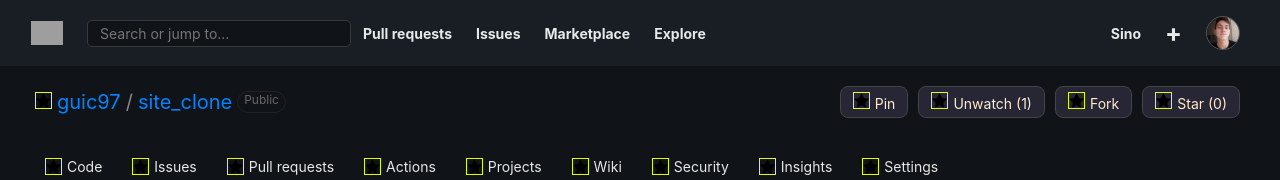
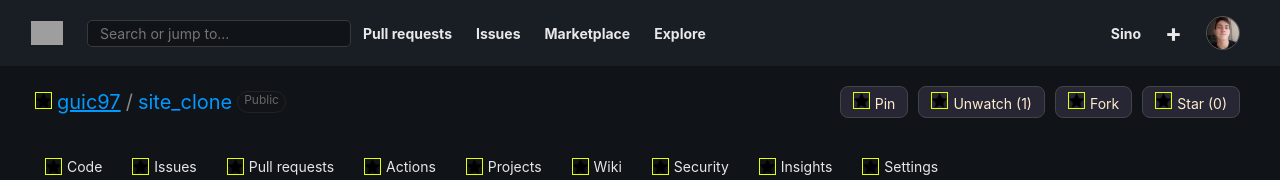
Before and after one commit to guic97/githubRepositoryClone, a Vue app: page / in a window 1280 px wide. In both pictures the pointer is over the link "guic97". Shown: the top 180 px of the page. Built offline with nearby package versions, Linux system fonts and the light colour scheme; grey boxes are pictures that could not be loaded.

Commit message:
second commit: little things to complement

```diff
--- a/src/components/subNavbar.vue
+++ b/src/components/subNavbar.vue
@@ -91,10 +91,13 @@
     margin-left: 30px;
   }
   .leftLinks a{
-    color: rgb(0, 132, 255);
+    color: rgb(0, 153, 255);
     font-size: 20px;
     text-decoration: none;
 
+  }
+  .leftLinks a:hover{
+    text-decoration:underline;
   }
   .leftLinks div{
     margin-left: 5px;
@@ -116,6 +119,7 @@
   }
   .rightButtons div{
     margin-right: 5px;
+    cursor: pointer;
   }
   .rightButtons img{
     margin-right: 5px;
@@ -127,9 +131,14 @@
     color: blanchedalmond;
     border: 1px solid #444;
   }
+  .button:hover{
+    background-color: rgb(56, 56, 77);
+    border-color: #888;
+  }
   .subNavbar{
     margin-top: 25px;
     margin-left: 30px;
+    cursor: pointer;
   }
   .subNavbar div{
     display: flex;
```
Also changed, not shown: 1 other file (tests, documents, lock files or other folders).
